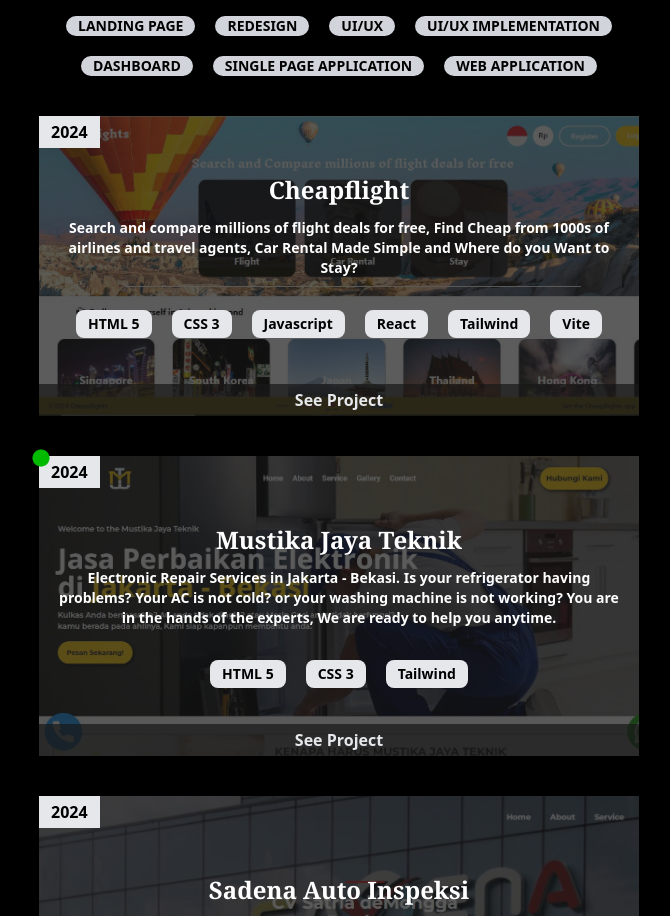
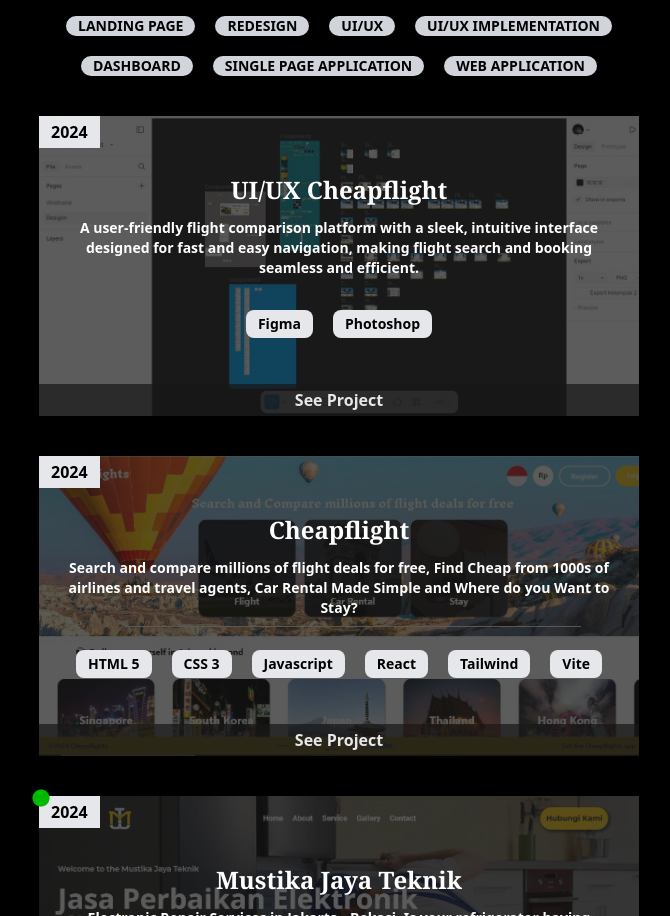
Before and after one commit to kokoy13/portfolio, a website: page index.html in a window 1280 px wide. Shown: the part 2036-2952 px from the top of the page, without its empty margins (301-971 px from the left). Drawn offline with nearby package versions, Linux system fonts and the light colour scheme; files that its build step writes are made by us from their sources.

Commit message:
add ui/ux cheapflight project

```diff
--- a/index.html
+++ b/index.html
@@ -312,6 +312,25 @@
             </div>
             <!-- Projects -->
             <div class="flex gap-5 flex-wrap justify-center max-w-full">
+                <!--UI/UX Cheapflight -->
+                <div class="flex mb-5 relative justify-center w-[600px] h-[300px] bg-cover bg-no-repeat" style="background-image: url('assets/uiuxcheapflight.JPG');">
+
+                    <div class="absolute top-0 left-0 px-3 py-1 bg-gray-200 z-50 text-black font-semibold">2024</div>
+                    <div class="absolute bg-neutral-900 top-0 bottom-0 left-0 right-0 bg-opacity-70"></div>
+                    <div class="flex flex-col gap-3 justify-center items-center relative z-10">
+                        <h1 class="text-white font-bold text-2xl font-serif">UI/UX Cheapflight</h1>
+                        <span class="text-sm text-wrap px-5 text-center text-white font-semibold mb-5">A user-friendly flight comparison platform with a sleek, intuitive interface designed for fast and easy navigation, making flight search and booking seamless and efficient.</span>
+                        <div class="flex gap-5 mb-5">
+                            <div class="px-3 py-1 rounded-lg bg-gray-200 text-black font-semibold text-sm">
+                                Figma
+                            </div>
+                            <div class="px-3 py-1 rounded-lg bg-gray-200 text-black font-semibold text-sm">
+                                Photoshop
+                            </div>
+                        </div>
+                    </div>
+                    <a class="py-1 bg-neutral-900 bg-opacity-70 absolute left-0 right-0 bottom-0 text-center text-gray-200 font-bold hover:bg-opacity-100 z-30 duration-500 transition-colors" href="https://www.figma.com/design/HK3AX9I5uZYVkJoahQ2Ikd/Kelompok-2-Project?node-id=128-3&t=wF9W3llVKwj7Szb9-1" target="_blank">See Project</a>
+                </div>
                 <!-- Cheapflight -->
                 <div class="flex mb-5 relative justify-center w-[600px] h-[300px] bg-cover bg-no-repeat" style="background-image: url('assets/cheapflight.JPG');">
 
```
Also changed, not shown: assets/uiuxcheapflight.JPG (added).
